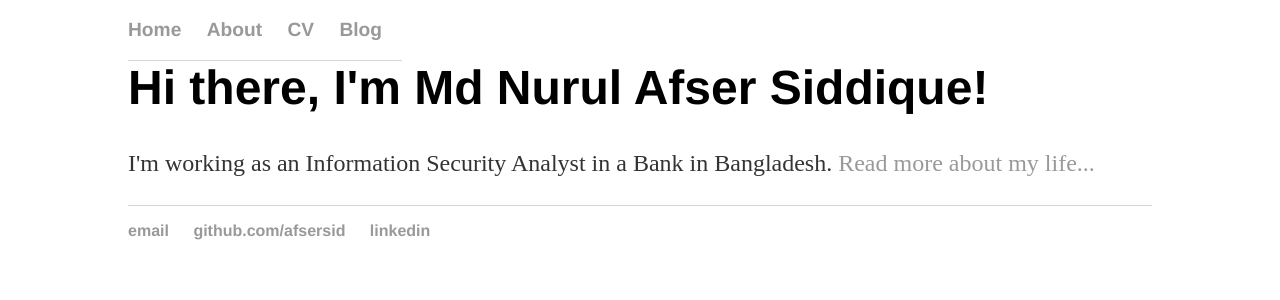
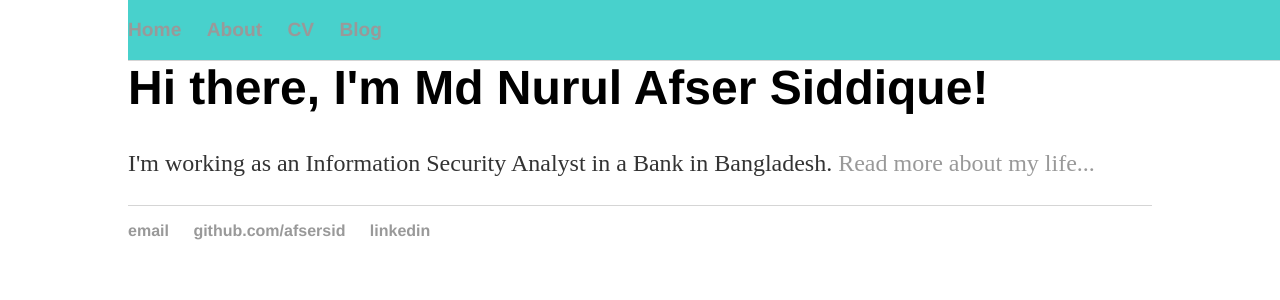
Before and after one commit to afsersid/afsersid.github.io, a Jekyll site: the page built from index.html, in a window 1280 px wide. Shown: the top 300 px of the page. Built offline with Jekyll 4.4.1, drawn with Linux system fonts in a browser that asks for light colours.

Commit message:
Update main.css

```diff
--- a/css/main.css
+++ b/css/main.css
@@ -33,6 +33,8 @@ nav {
     font-size: 1.2em;
     position: fixed;
     top: 0;
+    width: 100%;
+    background-color: #48D1CC;
 }
 footer {
     border-top: 1px solid #d5d5d5;
```
